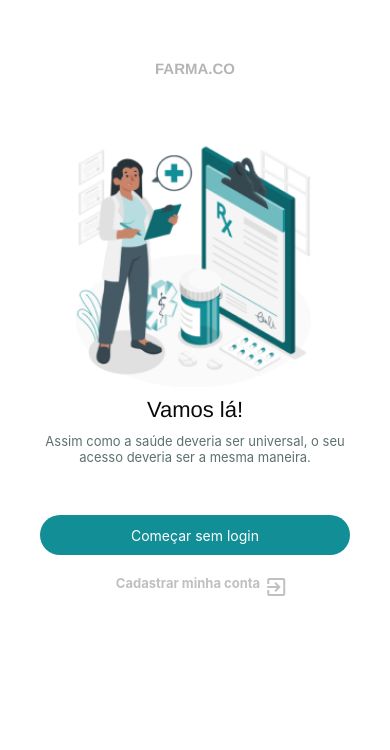
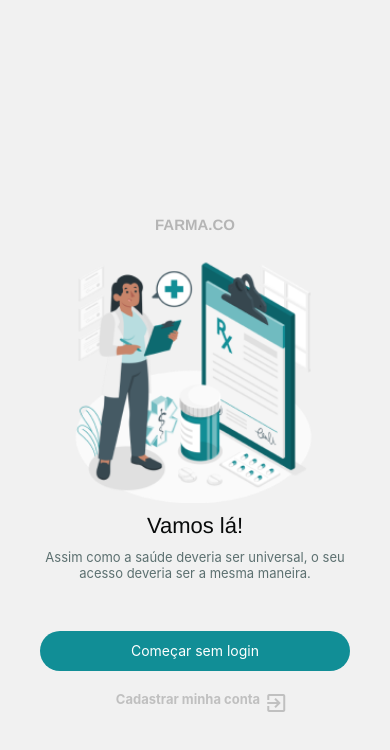
Before and after one commit to vitoriaGoncalves08/FarmaCo, a React Native app: screen /PesquisarProduto in a window 390 px wide. Shown: the top 750 px of the page. Built offline with nearby package versions, Linux system fonts and the light colour scheme.

Commit message:
:bug: melhorando menu

```diff
--- a/app/Cadastro.js
+++ b/app/Cadastro.js
@@ -1,11 +1,9 @@
 import React from 'react';
 import { Text, SafeAreaView, StyleSheet, Image, View, TouchableOpacity, TextInput, KeyboardAvoidingView, ScrollView } from 'react-native';
 import { FontAwesome5 } from '@expo/vector-icons';
-import TabMenu from '../components/TabMenu';
 
 const Cadastro = ({navigation}) => {
   return(
-    <>
     <SafeAreaView style={styles.container}>
       <KeyboardAvoidingView style={{ flex: 4 }} behavior="padding">
         <ScrollView contentContainerStyle={{ flexGrow: 4 }}>
@@ -62,8 +60,6 @@ const Cadastro = ({navigation}) => {
         </ScrollView>
       </KeyboardAvoidingView>
     </SafeAreaView>
-    <TabMenu/>
-    </>
   );
 }
 
@@ -72,7 +68,7 @@ const styles = StyleSheet.create({
     flex: 1,
     justifyContent: 'center',
     alignItems: 'center',
-    backgroundColor: 'white',
+    backgroundColor: '#F1F1F1',
     padding: 8
   },
   column: {
@@ -144,9 +140,9 @@ const styles = StyleSheet.create({
     marginTop: 0,
     marginRight: 17,
     justifyContent: 'flex-end',
-    backgroundColor: 'white',
     width: 'stretch',
     height: 20,
+    backgroundColor: '#F1F1F1',
   },
   loginTxt: {
     fontSize: 13,
--- a/app/Carrinho.js
+++ b/app/Carrinho.js
@@ -114,6 +114,7 @@ const Carrinho = ({ navigation }) => {
 const styles = StyleSheet.create({
   container: {
     flex: 1,
+    backgroundColor: '#F1F1F1',
   },
   card: {
     shadowColor: "#424141",
--- a/app/Catalogo.js
+++ b/app/Catalogo.js
@@ -2,6 +2,7 @@ import React, { useState } from 'react';
 import { Text, SafeAreaView, StyleSheet, Image, View, TouchableOpacity, TextInput, KeyboardAvoidingView, ScrollView } from 'react-native';
 import MaterialCommunityIcons from '@expo/vector-icons/MaterialCommunityIcons';
 
+import { useNavigation } from "@react-navigation/native";
 import TabMenu from '../components/TabMenu';
 
 const Catalogo = ({ navigation }) => {
@@ -364,7 +365,7 @@ const styles = StyleSheet.create({
     marginHorizontal: 7,
   },
   prodBox: {
-    backgroundColor: 'white',
+    backgroundColor: '#F1F1F1',
     width: '100%',
     height: 210,
     paddingHorizontal: 3,
--- a/app/DetalheProduto.js
+++ b/app/DetalheProduto.js
@@ -87,7 +87,7 @@ const styles = StyleSheet.create({
     flex: 1,
     alignItems:"center",
     justifyContent: 'center',
-    backgroundColor: '#ecf0f1',
+    backgroundColor: '#F1F1F1',
     padding: 8,
     elevation: 5,
   },
--- a/app/Inicial.js
+++ b/app/Inicial.js
@@ -39,14 +39,13 @@ export default Inicial;
 const styles = StyleSheet.create({
   container: {
     flex: 1,
-    justifyContent: 'flex-start',
+    justifyContent: 'center',
     alignItems: 'center',
-    backgroundColor: 'white',
-    padding: 8,
+    marginBottom: 10,
+    backgroundColor: '#F1F1F1',
   },
   paragraph: {
-    marginTop: 60,
-    marginBottom: 60,
+    marginBottom: 20,
     color: '#b5b5b5',
     fontSize: 15,
     fontWeight: 'bold',
@@ -96,14 +95,12 @@ const styles = StyleSheet.create({
     alignContent: 'center',
     width: 220,
     height: 55,
-    backgroundColor: 'white',
   },
   btnLogin: {
     width: 180,
     height: 38,
     color: 'green',
     borderRadius: 20,
-    backgroundColor: 'white',
     justifyContent: 'center',
     flexDirection: 'row',
     margin: 10,
--- a/app/Login.js
+++ b/app/Login.js
@@ -38,7 +38,7 @@ const styles = StyleSheet.create({
     flex: 1,
     justifyContent: 'center',
     alignItems: 'center',
-    backgroundColor: 'white',
+    backgroundColor: '#F1F1F1',
     padding: 8
   },
   column: {
@@ -64,7 +64,7 @@ const styles = StyleSheet.create({
     marginTop: 0,
     marginRight: 10,
     justifyContent: 'flex-end',
-    backgroundColor: 'white',
+    backgroundColor: '#F1F1F1',
     width: 'stretch',
     height: 20,
   },
--- a/app/PesquisarProduto.js
+++ b/app/PesquisarProduto.js
@@ -108,7 +108,7 @@ export default PesquisarProduto;
 const styles = StyleSheet.create({
   container: {
     flex: 1,
-    backgroundColor: 'white',
+    backgroundColor: '#F1F1F1',
   },
   scrollContent: {
     alignItems: 'center',
--- a/components/TabMenu.js
+++ b/components/TabMenu.js
@@ -1,7 +1,13 @@
 import React, { useState } from 'react';
 import { StyleSheet, View, TouchableOpacity } from 'react-native';
 import { useNavigation } from '@react-navigation/native';
-import { MaterialCommunityIcons, FontAwesome5, FontAwesome, Ionicons, MaterialIcons } from '@expo/vector-icons';
+import {
+  MaterialCommunityIcons,
+  FontAwesome5,
+  FontAwesome,
+  Ionicons,
+  MaterialIcons,
+} from '@expo/vector-icons';
 
 const user = { nome: 'admin', senha: 1234 };
 
@@ -12,9 +18,10 @@ const CustomTabMenuBottom = ({ children, onPress }) => (
       justifyContent: 'center',
       alignItems: 'center',
     }}
-        onPress={onPress}
-    >
-        <View style={{ width: 55, height: 55, borderRadius: 35, backgroundColor: '#118E96' }}>{children}</View>
+    onPress={onPress}>
+    <View style={styles.customButton}>
+      {children}
+    </View>
   </TouchableOpacity>
 );
 
@@ -27,25 +34,15 @@ const TabMenu = () => {
         style={styles.tabItem}
         onPress={() => {
           navigation.navigate('Catalogo');
-                }}
-            >
-                <MaterialCommunityIcons
-                    name="home"
-                    size={29}
-                    color={'#424141'}
-                />
+        }}>
+        <MaterialCommunityIcons style={styles.icons} name="home" size={29} color={'#424141'} />
       </TouchableOpacity>
       <TouchableOpacity
         style={styles.tabItem}
         onPress={() => {
           navigation.navigate('PesquisarProduto');
-                }}
-            >
-                <FontAwesome
-                    name="search"
-                    size={24}
-                    color={'#424141'}
-                />
+        }}>
+        <FontAwesome style={styles.icons} name="search" size={24} color={'#424141'} />
       </TouchableOpacity>
       {user.nome === 'admin' && user.senha === 123 ? (
         <>
@@ -56,13 +53,8 @@ const TabMenu = () => {
             style={styles.tabItem}
             onPress={() => {
               navigation.navigate('Login');
-                        }}
-                    >
-                        <MaterialIcons
-                            name="dashboard"
-                            size={24}
-                            color={'#424141'}
-                        />
+            }}>
+            <MaterialIcons style={styles.icons} name="dashboard" size={24} color={'#424141'} />
           </TouchableOpacity>
         </>
       ) : (
@@ -70,26 +62,16 @@ const TabMenu = () => {
           style={styles.tabItem}
           onPress={() => {
             navigation.navigate('Carrinho');
-                    }}
-                >
-                    <FontAwesome5
-                        name="shopping-cart"
-                        size={22}
-                        color={'#424141'}
-                    />
+          }}>
+          <FontAwesome5 style={styles.icons} name="shopping-cart" size={22} color={'#424141'} />
         </TouchableOpacity>
       )}
       <TouchableOpacity
         style={styles.tabItem}
         onPress={() => {
           navigation.navigate('Cadastro');
-                }}
-            >
-                <Ionicons
-                    name="person"
-                    size={24}
-                    color={'#424141'}
-                />
+        }}>
+        <Ionicons style={styles.icons} name="person" size={24} color={'#424141'} />
       </TouchableOpacity>
     </View>
   );
@@ -117,10 +99,21 @@ const styles = StyleSheet.create({
     alignItems: 'center',
     justifyContent: 'center',
   },
+  customButton: {
+    width: 55,
+    height: 55,
+    borderRadius: 35,
+    backgroundColor: '#118E96',
+    justifyContent: 'center',
+    alignItems: 'center',
+  },
   tabText: {
     fontSize: 12,
     color: '#424141',
   },
+  icons: {
+    marginBottom: 8
+  }
 });
 
 export default TabMenu;
```
Lines whose indentation alone changed are shown as unchanged.
